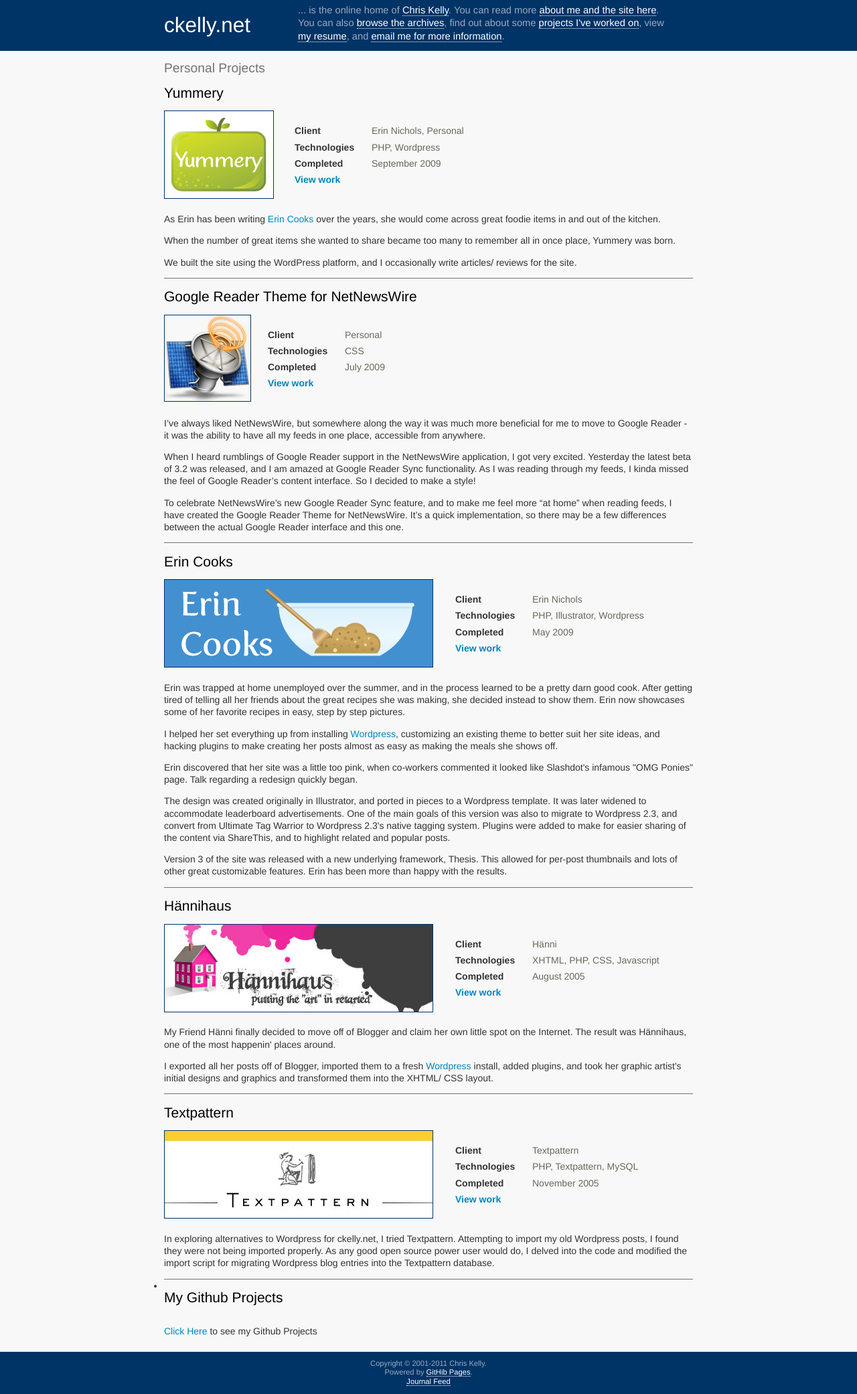
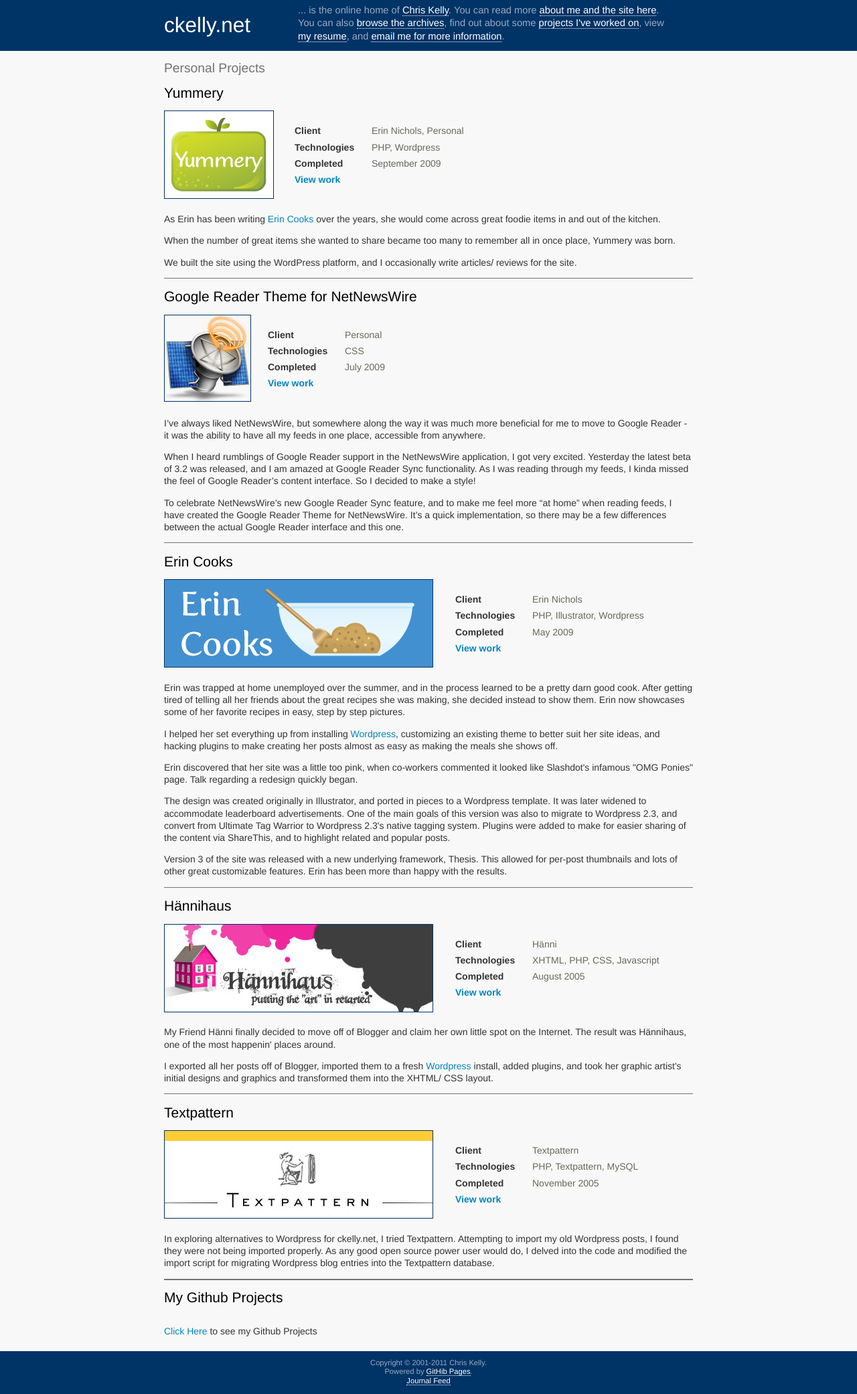
Before and after one commit to ckelly/ckelly.github.com, a Jekyll site: the page built from projects.html, in a window 1280 px wide. Shown: the whole page at 67% size. Built offline with Jekyll 4.4.1, drawn with Linux system fonts in a browser that asks for light colours; some web fonts are replaced.

Commit message:
add project style to li

```diff
--- a/projects.html
+++ b/projects.html
@@ -131,7 +131,7 @@
         </div>
         <div class="clear"></div>
       </li>
-      <li>
+      <li class="project">
             <h1 class="name grid_20 alpha omega">My Github Projects</h1>
             <div class="description grid_20 alpha omega">
                   <p><a href="http://github.com/ckelly">Click Here</a> to see my Github Projects</p>
```
